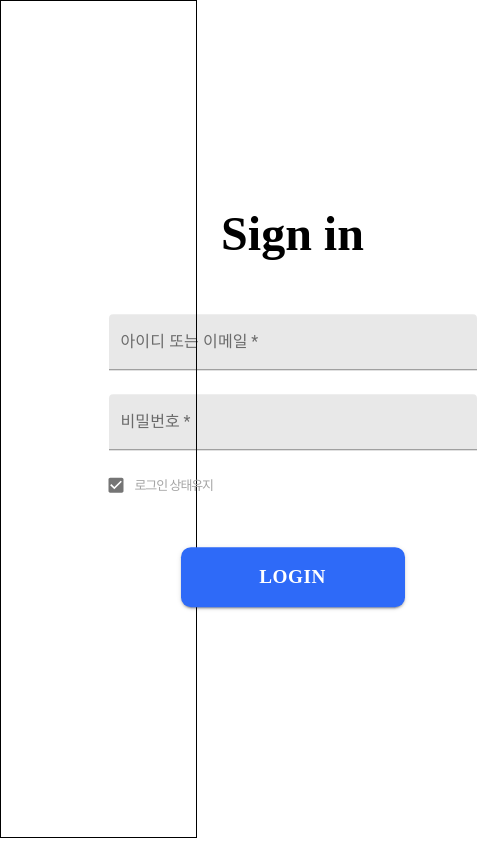
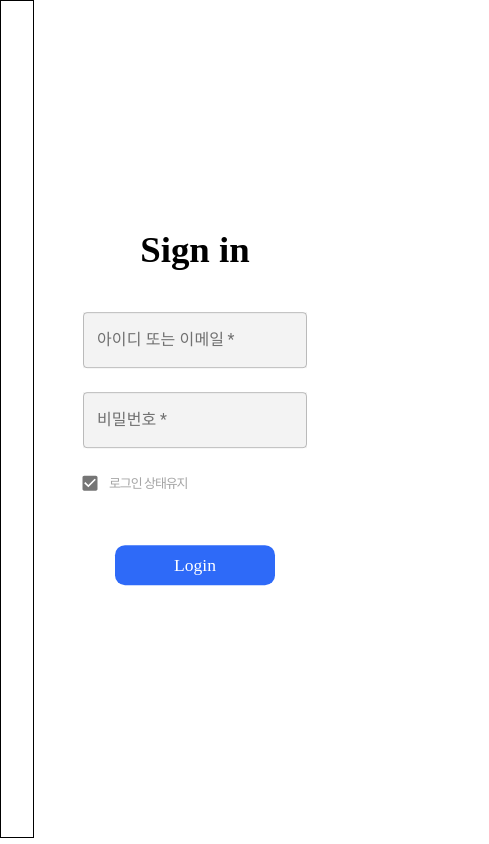
Before and after one commit to limjongheok/Ipd_Team_klean_frontend, a React (Create React App) app: page / in a window 390 px wide. Shown: the whole page, 489 px wide, since content can reach past the window. Built offline with nearby package versions, Linux system fonts and the light colour scheme.

Commit message:
main graph 연습

```diff
--- a/package.json
+++ b/package.json
@@ -7,9 +7,11 @@
     "@testing-library/jest-dom": "^5.16.5",
     "@testing-library/react": "^13.4.0",
     "@testing-library/user-event": "^13.5.0",
+    "apexcharts": "^3.36.3",
     "axios": "^1.2.0",
     "install": "^0.13.0",
     "react": "^18.2.0",
+    "react-apexcharts": "^1.4.0",
     "react-dom": "^18.2.0",
     "react-router-dom": "^6.4.3",
     "react-scripts": "5.0.1",
--- a/src/App.js
+++ b/src/App.js
@@ -1,4 +1,4 @@
-import logo from './logo.svg';
+
 import { BrowserRouter } from 'react-router-dom';
 import UserRouter from "./UserRouter"
 function App() {
--- a/src/LoginPage/CSS/LoginFunction.css
+++ b/src/LoginPage/CSS/LoginFunction.css
@@ -1,12 +1,13 @@
 #login_btn{
-    font-size: 1.2rem;
+    font-size: 1.4rem;
     color: #ffffff;
-    font-weight: 550;
+    font-weight: 500;
     display: inline-block;
     font-family: Pretendard Variable;
     border-radius: 10px;
     background-color: rgb(46,106,248);
-
+    width: 14rem;
+    border: none;
     height: 60px;
 }
 
@@ -56,7 +57,7 @@
 .sign_in_font{
     height: 100%;
     font-weight:630;
-    font-size: 3rem;
+    font-size: 2.7rem;
     font-family: Pretendard Variable;
     padding: none;
     margin: 40px;
@@ -65,12 +66,8 @@
 }
 
 
-
-
 .Content{
     text-align: center;
-
-
 }
 
 .Logindiv{
@@ -78,14 +75,35 @@
     margin-top: 40px;
     width: 100%;
 }
-.Button{
-
-    width: 14rem;
-    border: none;
-}
 
 
 
 
 
 @import url("https://cdn.jsdelivr.net/gh/orioncactus/pretendard@v1.3.6/dist/web/variable/pretendardvariable.css");
+
+
+@media  screen and (max-width:512px) {
+    .MainContent{
+
+        width: 14rem;
+
+
+    }
+
+
+    .sign_in_font{
+        font-size: 2.3rem;
+        margin: 30px;
+    }
+
+
+    #login_btn{
+        font-size: 1.1rem;
+        font-weight: 500;
+        width: 10rem;
+        height: 40px;
+    }
+
+
+}
--- a/src/LoginPage/CSS/LoginPage.css
+++ b/src/LoginPage/CSS/LoginPage.css
@@ -1,3 +1,6 @@
 #loginPicture{
     height: 99vh;
 }
+#loginFunction{
+    height: 99vh;
+}
--- a/src/LoginPage/CSS/LoginPicture.css
+++ b/src/LoginPage/CSS/LoginPicture.css
@@ -1,5 +1,5 @@
 .LoginPictureContainer{
     width: 100%;
     height: 100%;
-    border: 1px black solid;
+    border: 0.1px black solid;
 }
--- a/src/LoginPage/JS/LoginFunction.js
+++ b/src/LoginPage/JS/LoginFunction.js
@@ -1,14 +1,22 @@
 import React from "react";
-import {Button, TextField, Grid, Container, Typography, Checkbox} from "@material-ui/core"
+import { TextField, Grid, Container, Typography, Checkbox} from "@material-ui/core"
 import {signin} from "../../Api/ApiService";
+import { makeStyles } from "@material-ui/styles";
 import "../CSS/LoginFunction.css"
 
 
 
+const useStyles = makeStyles({
+ input: {
+    background: "rgb(243,243,243)",
+
+  },
+});
+
 
 const LoginFunction = () => {
 
-
+   const classes = useStyles();
 
 
     const handleSubmit = (event) => {
@@ -19,6 +27,7 @@ const LoginFunction = () => {
       const password = data.get("password");
       // ApiService의 signin 메서드를 사용 해 로그인.
       signin({ email: email, password: password });
+
     };
 
     return (
@@ -37,27 +46,27 @@ const LoginFunction = () => {
         </div>
 
 
-
         <form  onSubmit={handleSubmit}>
           {" "}
           {/* submit 버튼을 누르면 handleSubmit이 실행됨. */}
           <Grid container spacing={3}>
             <Grid item xs={12}>
               <TextField
-                variant="filled"
+                variant="outlined"
                 required
                 fullWidth
                 id="email"
                 label="아이디 또는 이메일"
                 name="email"
                 autoComplete="email"
+                inputProps={{ className: classes.input }}
 
 
               />
             </Grid>
             <Grid item xs={12}>
               <TextField
-                variant="filled"
+                variant="outlined"
                 required
                 fullWidth
                 name="password"
@@ -65,6 +74,7 @@ const LoginFunction = () => {
                 type="password"
                 id="password"
                 autoComplete="current-password"
+                inputProps={{ className: classes.input }}
 
 
 
@@ -79,9 +89,9 @@ const LoginFunction = () => {
 
 
 
-                  <Button id="login_btn" type="submit"  variant="contained" color="primary" className="Button" >
+                  <button id="login_btn" type="submit"  variant="contained" color="primary" >
                    Login
-                  </Button>
+                  </button>
 
 
             </div>
--- a/src/LoginPage/JS/LoginPage.js
+++ b/src/LoginPage/JS/LoginPage.js
@@ -9,14 +9,14 @@ function LoginPage(){
     return(
         <div>
             <Grid container>
-                <Grid item xs={6} id="loginPicture">
+                <Grid item xs={1} sm={6} id="loginPicture">
                     <LoginPicture/>
 
                 </Grid>
-                <Grid item xs={6}>
+                <Grid item xs={10} sm={6}>
                     <LoginFunction id="loginFunction"/>
-
                 </Grid>
+                <Grid item xs={1}></Grid>
 
             </Grid>
 
--- /dev/null
+++ b/src/MainPage/JS/MainGraph.js
@@ -0,0 +1,67 @@
+import React from "react";
+import ReactApexChart from "react-apexcharts";
+
+
+
+
+
+
+function MainGraph(){
+
+
+
+
+
+
+    const donutData = {
+        series: [11, 55, 67, 83 ],
+            options: {
+              chart: {
+                height: 350,
+                type: 'radialBar',
+              },
+              plotOptions: {
+                radialBar: {
+                  dataLabels: {
+                    name: {
+                      fontSize: '22px',
+                    },
+                    value: {
+                      fontSize: '16px',
+                    },
+                    total: {
+                      show: true,
+                      label: 'Total',
+                      formatter: function (w) {
+                        // By default this function returns the average of all series. The below is just an example to show the use of custom formatter function
+                        return 249
+                      }
+                    }
+                  }
+                }
+              },
+              labels: ['1분기', '2분기', '3분기', '4분기'],
+            },
+      }
+
+
+
+
+
+
+
+
+    return (
+        <div>
+            <ReactApexChart
+            options={donutData.options}
+            series={donutData.series}
+            type="radialBar"
+            width="500"
+        />
+
+        </div>
+    )
+}
+
+export default MainGraph;
--- a/src/MainPage/MainPage.js
+++ b/src/MainPage/JS/MainPage.js
@@ -1,11 +1,13 @@
 import React from "react";
-import {signout} from "../Api/ApiService"
+import {signout} from "../../Api/ApiService"
+import MainGraph from "./MainGraph";
 
 
 function MainPage(){
     return(
         <div>
-            hello
+            <h1>퍼센트 차트네염</h1>
+            <MainGraph/>
             <button id="logoutbtn" onClick={signout}>로그아웃</button>
 
         </div>
--- a/src/UserRouter.js
+++ b/src/UserRouter.js
@@ -1,8 +1,8 @@
 
 import React from "react";
-import {Route,Routes, useParams} from 'react-router-dom'
+import {Route,Routes} from 'react-router-dom'
 import LoginPage from "./LoginPage/JS/LoginPage";
-import MainPage from "./MainPage/MainPage";
+import MainPage from "./MainPage/JS/MainPage";
 function UserRouter(){
 
     const token = localStorage.getItem("ACCESS_TOKEN")
```
Also changed, not shown: src/MainPage/Css/MainPage.css (added), src/MainPage/JS/MainList.js (added), 1 other file (tests, documents, lock files or other folders).
